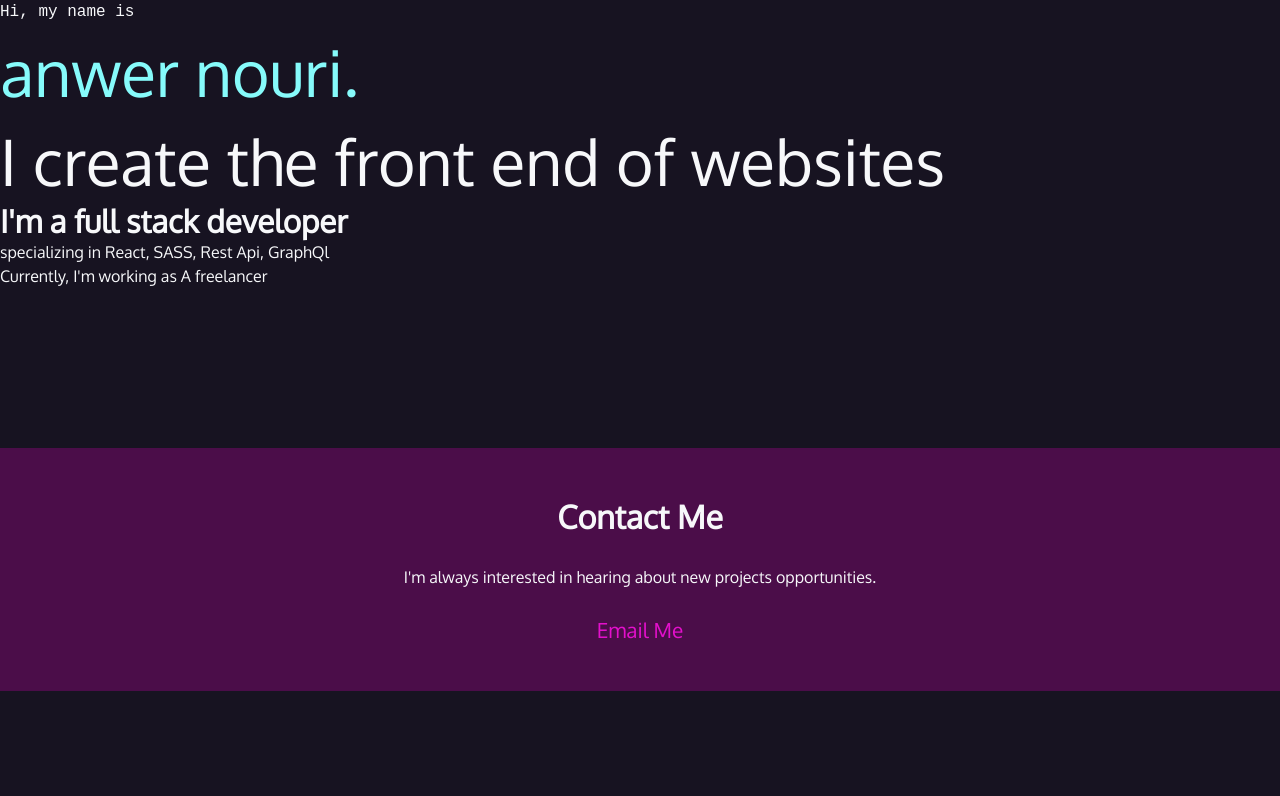
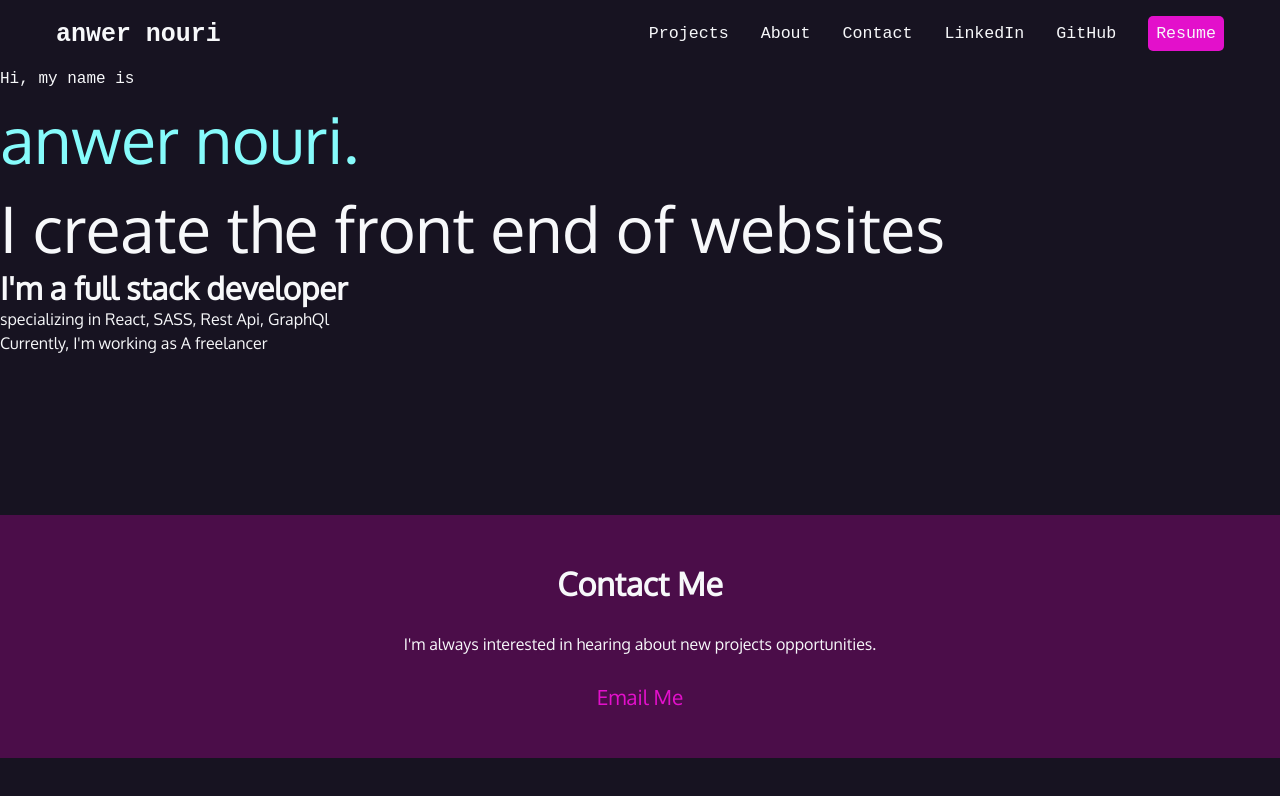
Before and after one commit to anwer25/htmlPortflioSASSPractice, a React (Create React App) app in the folder app/: page / in a window 1280 px wide. Shown: the top 796 px of the page. Built offline with nearby package versions, Linux system fonts and the light colour scheme.

Commit message:
navbar section end

```diff
--- a/app/src/assets/styles/sass/_layout.sass
+++ b/app/src/assets/styles/sass/_layout.sass
@@ -5,3 +5,35 @@
 	background-color: var.$plum
 	margin: 0 auto
 	padding: 3rem 0
+
+nav
+	font-family: var.$mono
+	font-size: 80%
+	padding: 1rem
+	@media screen and (min-width: 850px)
+		max-width: 1200px
+		margin: 0 auto
+	& li:first-child
+		flex: 0 0 100%
+		text-align: center
+		@media screen and (min-width: 850px)
+			flex-basis: auto
+			text-align: left
+			margin-right: auto
+	& h1
+		& a
+			font-family: var.$sans
+	& ul
+		list-style-type: none
+		padding: 0
+		margin: 0
+		display: flex
+		flex-flow: row wrap
+		justify-content: center
+		align-items: center
+		gap: 2rem
+	& a
+		color: var.$white
+		display: block
+		&:hover
+			color: var.$magenta
--- a/app/src/assets/styles/sass/_prototype.sass
+++ b/app/src/assets/styles/sass/_prototype.sass
@@ -30,3 +30,11 @@ a
 		margin: 2rem 0
 	& h3
 		font-size: 2rem
+
+.button
+	background-color: var.$magenta
+	padding: 0.5rem
+	border-radius: 5px
+	&:hover
+		color: var.$white
+		background-color: var.$hotmag
--- a/app/src/components/sections/index.ts
+++ b/app/src/components/sections/index.ts
@@ -1,5 +1,7 @@
 /**
  * @description export Intro component
  */
+
+export {default as Navbar} from './navbar'
 export {default as Intro} from './intro'
 export {default as Contact} from './contact'
--- a/app/src/components/sections/navbar/index.tsx
+++ b/app/src/components/sections/navbar/index.tsx
@@ -7,6 +7,38 @@ import React from "react";
  * @returns JSX.Element
  */
 
-const NavBar: React.FC = (): JSX.Element => <div>index</div>;
+const NavBar: React.FC = (): JSX.Element => (
+	<nav>
+		<ul>
+			<li>
+				<a href="/home">
+					<h1>anwer nouri</h1>
+				</a>
+			</li>
+			<li>
+				<a href="#projects">Projects</a>
+			</li>
+			<li>
+				<a href="#about">About</a>
+			</li>
+			<li>
+				<a href="#contact">Contact</a>
+			</li>
+			<li>
+				<a href="http://">
+					LinkedIn
+				</a>
+			</li>
+			<li>
+				<a href="http://">
+					GitHub
+				</a>
+			</li>
+			<li>
+				<a className="button" href="http://">Resume</a>
+			</li>
+		</ul>
+	</nav>
+);
 
 export default NavBar;
--- a/app/src/pages/home/index.tsx
+++ b/app/src/pages/home/index.tsx
@@ -1,8 +1,9 @@
 import React from "react";
-import { Intro, Contact } from "../../components";
+import { Navbar,Intro, Contact } from "../../components";
 
 const Home: React.FC = (): JSX.Element => (
 	<>
+		<Navbar />
 		<Intro />
 		<Contact />
 	</>
```
Also changed, not shown: 1 other file (tests, documents, lock files or other folders).
